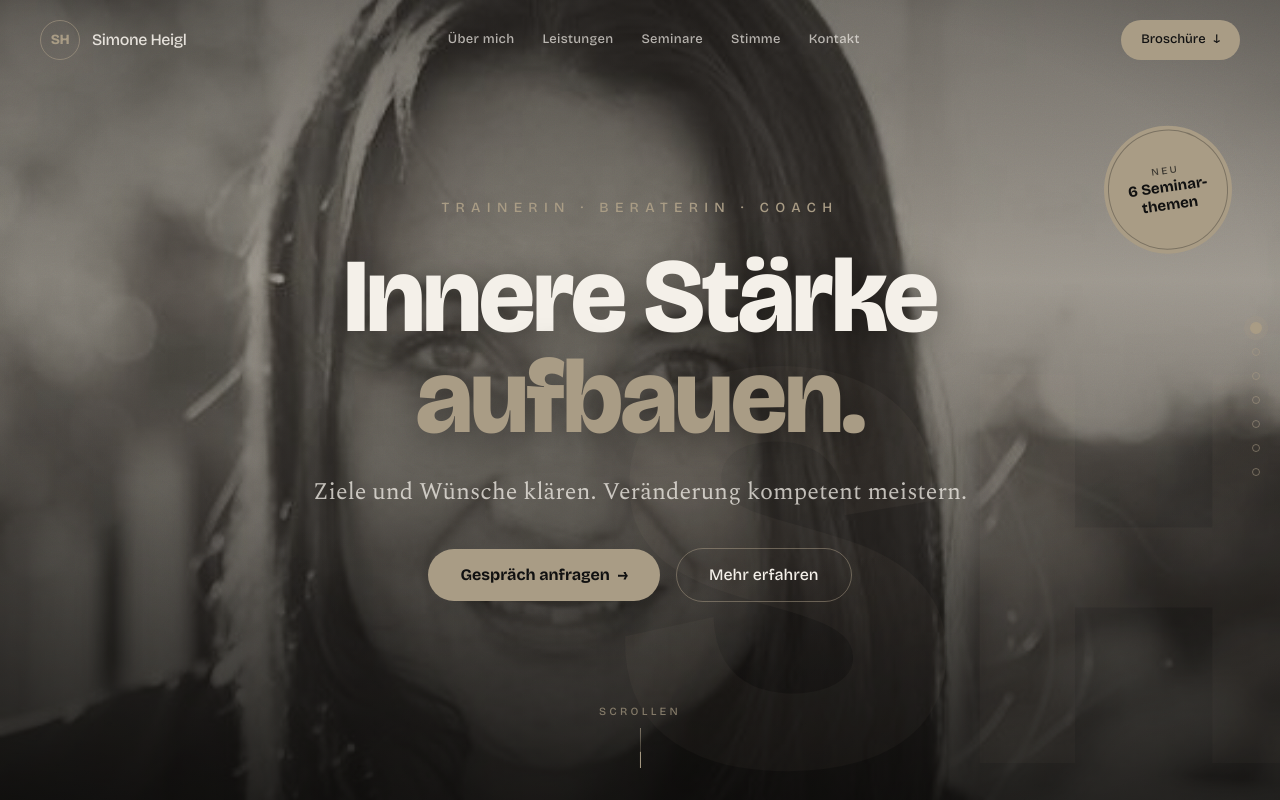
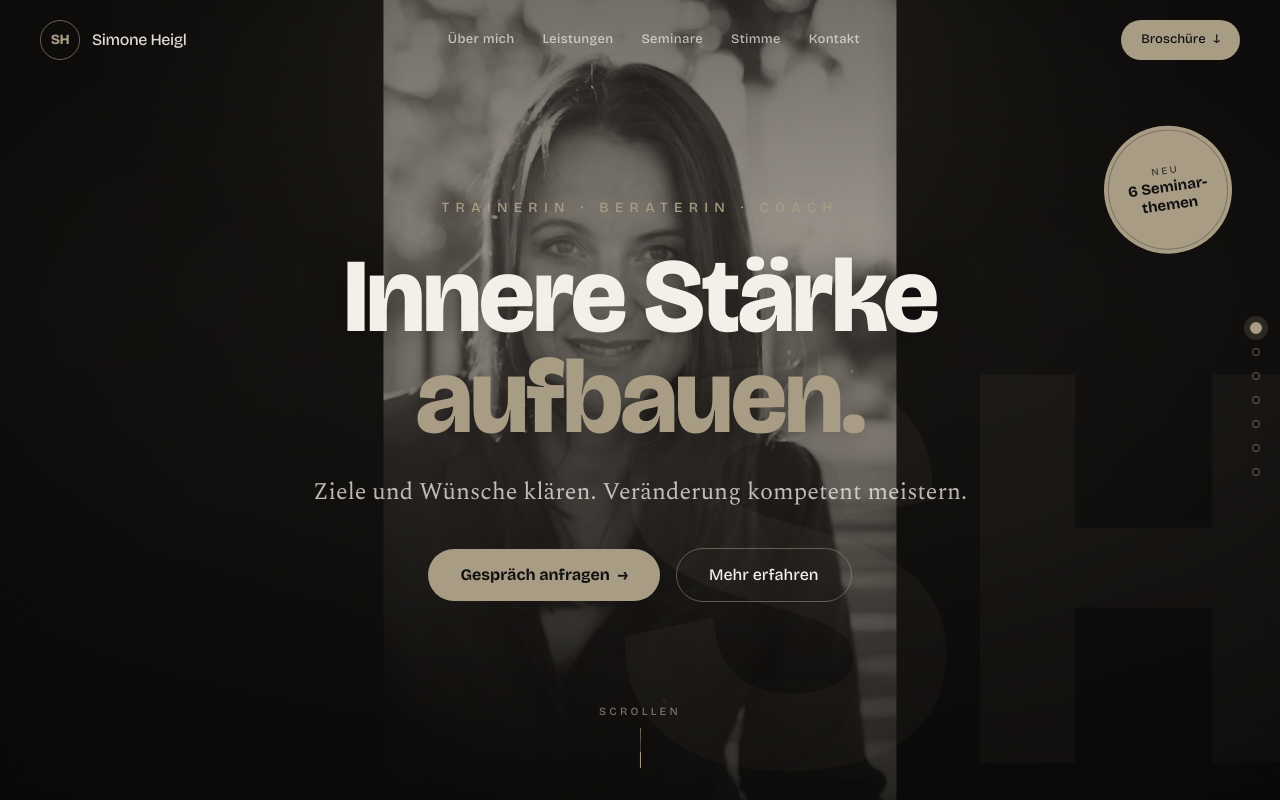
Before and after one commit to bennoloeffler/simone-heigl-com-new, a plain HTML site: page design-alternative-10.html in a window 1280 px wide. Drawn offline with nearby package versions, Linux system fonts and the light colour scheme.

Commit message:
Fixes: #6 Reveals reparieren, #10 cineastischer Schwarz-Ausschnitt, Crops, 2026
- #6 (Kinetic): Alpine-Intersect-Plugin VOR Alpine-Core laden -> x-intersect
  funktioniert, .reveal-Inhalte + x-for-Karten wieder sichtbar (war fast leer)
- #10 (Immersive): Portrait zentriert als ganze Figur, Seiten gehen in Schwarz
  ueber (kein Gesicht-Zoom mehr)
- assets/simone-square.jpg: weiterer Crop (Kopf+Schultern) -> #3 und #8 nicht
  mehr zu tief ins Gesicht gezoomt
- index.html: "Redesign 2025" -> "2026"

Co-Authored-By: Claude Opus 4.8 <noreply@anthropic.com>

```diff
--- a/design-alternative-10.html
+++ b/design-alternative-10.html
@@ -173,11 +173,13 @@
              radial-gradient(80% 60% at 50% 0%, rgba(169,156,133,.20), transparent 60%),
              linear-gradient(180deg,#15130f 0%, #0d0c0b 55%, #100e0b 100%);">
 
-    <!-- full-bleed cinematic portrait -->
+    <!-- zentriertes cineastisches Portrait: ganze Figur (kein Gesicht-Zoom), Seiten gehen in Schwarz ueber -->
     <img src="assets/simone-duotone.jpg"
          alt="Simone Heigl — Trainerin, Beraterin und Coach"
-         class="absolute inset-0 w-full h-full object-cover object-center z-0"
-         style="object-position:center 22%;" />
+         class="absolute inset-y-0 left-1/2 -translate-x-1/2 h-full w-auto max-w-none object-cover object-top z-0" />
+    <!-- links/rechts in Schwarz ausblenden (cineastischer Ausschnitt) -->
+    <span aria-hidden="true" class="absolute inset-0 z-0 pointer-events-none"
+          style="background:linear-gradient(90deg,#0d0c0b 0%,rgba(13,12,11,.72) 12%,transparent 32%,transparent 68%,rgba(13,12,11,.72) 88%,#0d0c0b 100%);"></span>
     <!-- gradient overlay for headline legibility -->
     <span aria-hidden="true" class="absolute inset-0 z-0 pointer-events-none"
           style="background:
```
Also changed, not shown: design-alternative-6.html (+3 -3 lines), index.html (+1 -1 lines), assets/simone-square.jpg.
